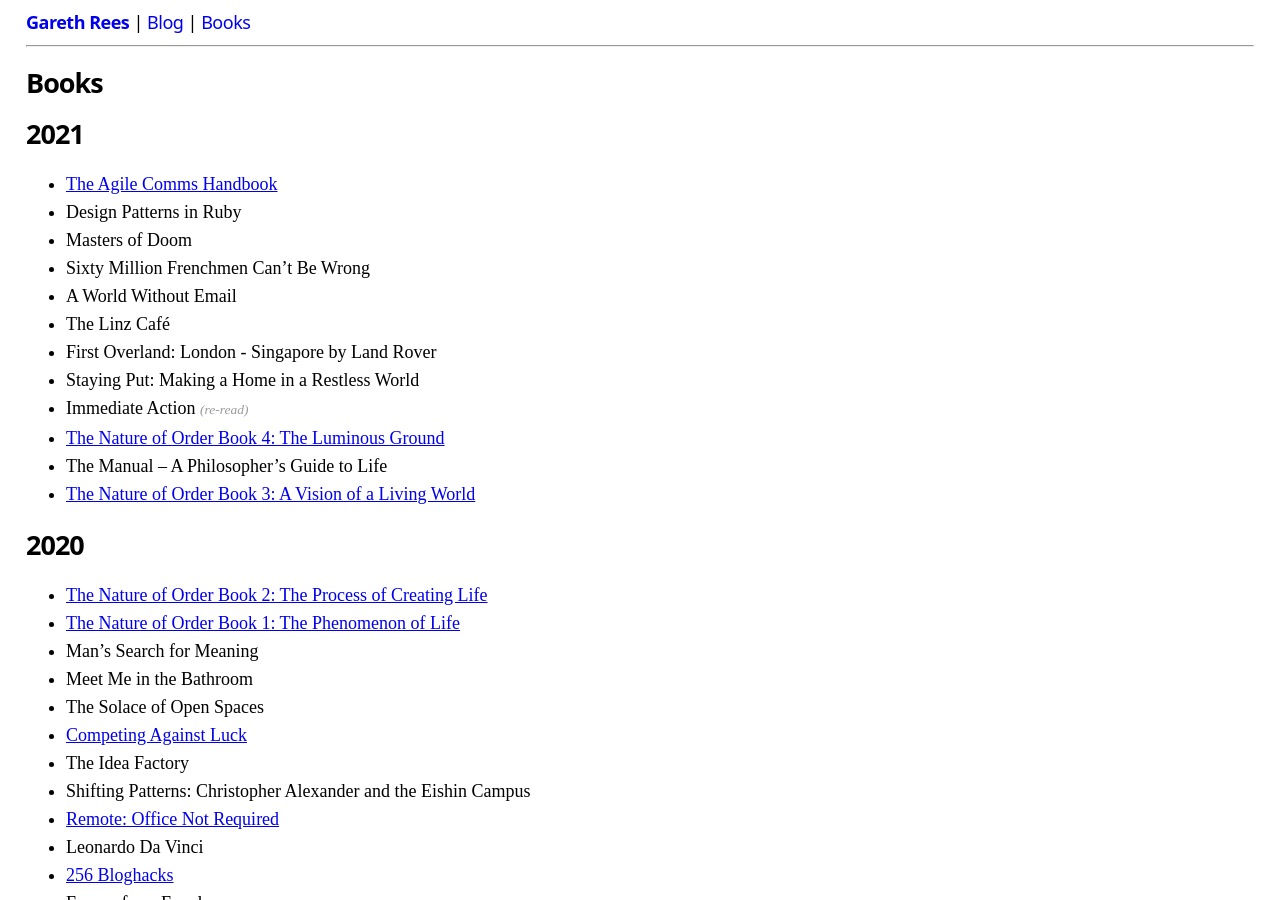
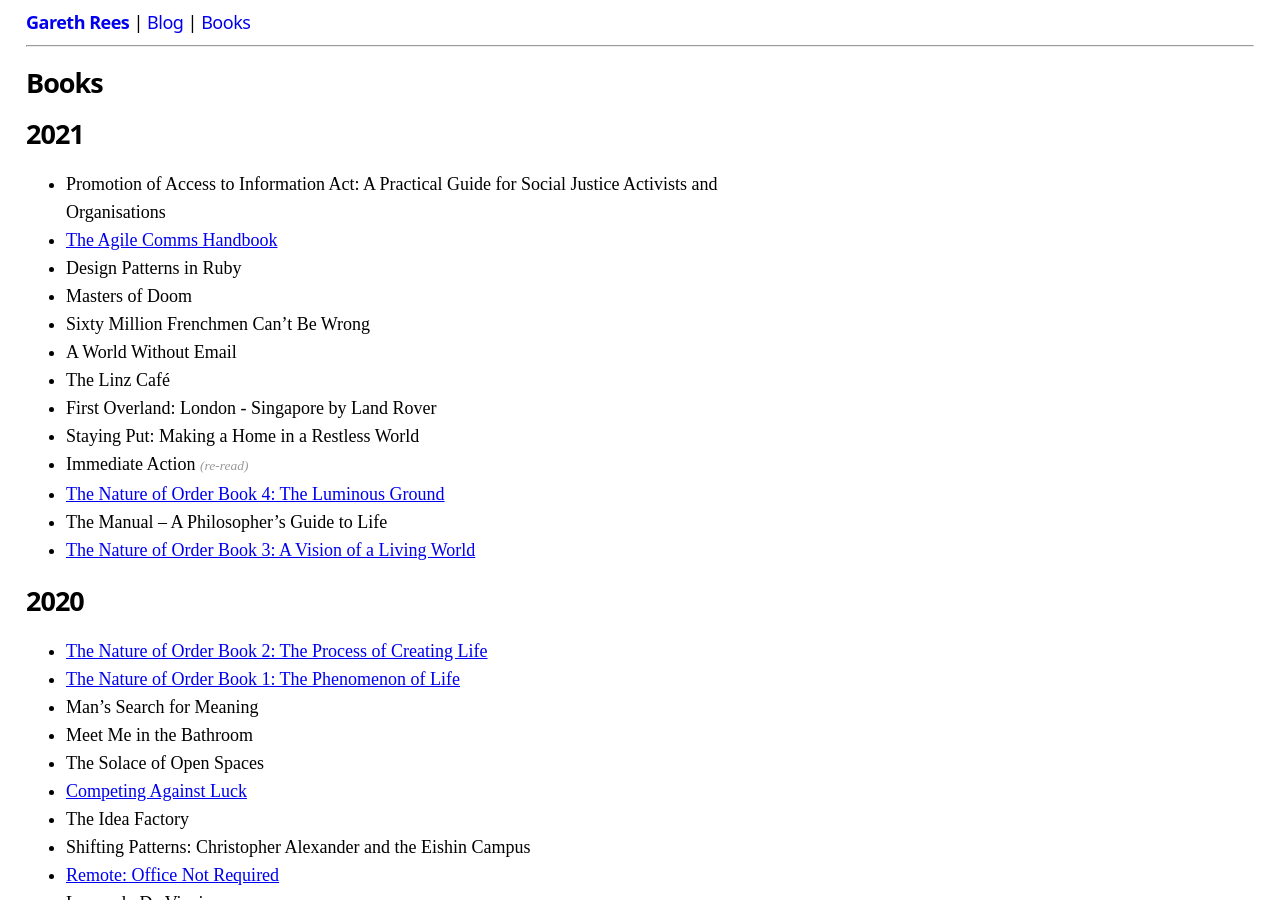
Before and after one commit to garethrees/garethrees.github.com, a Jekyll site: the page built from books.html, in a window 1280 px wide and 900 px high. Built offline with Jekyll 4.4.1, drawn with Linux system fonts in a browser that asks for light colours.

Commit message:
Add PAIA book

```diff
--- a/_data/books.yml
+++ b/_data/books.yml
@@ -1,4 +1,5 @@
 2021:
+- title: "Promotion of Access to Information Act: A Practical Guide for Social Justice Activists and Organisations"
 - title: The Agile Comms Handbook
   post: /2021/11/22/book-notes-the-agile-comms-handbook
 - title: Design Patterns in Ruby
```
